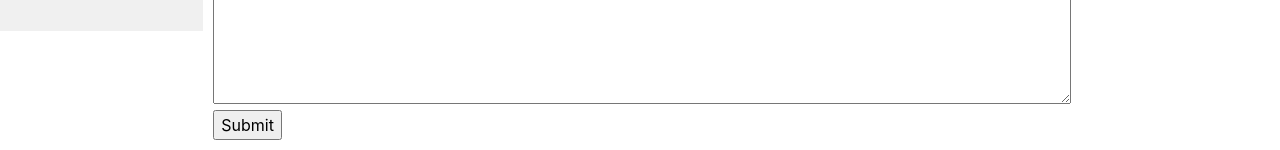
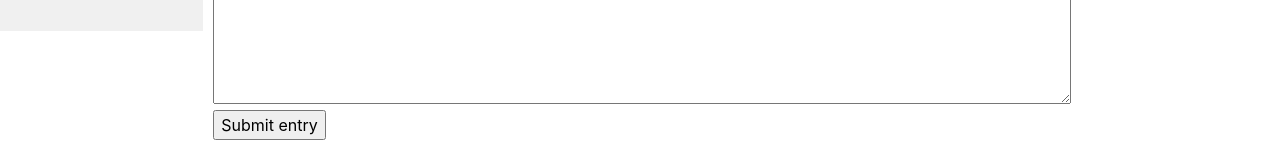
Before and after one commit to benomac/wiki, a Django app: page /create in a window 1280 px wide. Shown: the part 769-919 px from the top of the page. Run offline with Django 3.2, Linux system fonts and the light colour scheme; tables that the repository leaves empty hold one stand-in row (values such as "Sample post"); some libraries are stand-ins or nearby versions.

Commit message:
change save new entry and edit submit button names

```diff
--- a/encyclopedia/templates/encyclopedia/create.html
+++ b/encyclopedia/templates/encyclopedia/create.html
@@ -22,7 +22,7 @@
             {{ form.description }}
         </div>
         <div>
-        <input type="submit">
+        <input type="submit" value="Submit entry">
         </div>
     </form>
 {% else %}
--- a/encyclopedia/templates/encyclopedia/edit.html
+++ b/encyclopedia/templates/encyclopedia/edit.html
@@ -18,7 +18,7 @@
             {{ form.description }}
         </div>
         <div>
-        <input type="submit">
+        <input type="submit" value="Save changes">
         </div>
     </form>
 {% else %}
```
Also changed, not shown: entries/Ben.md (deleted, +0 -3 lines), db.sqlite3.
